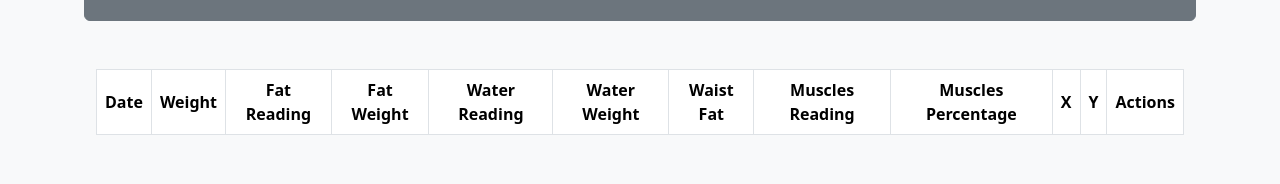
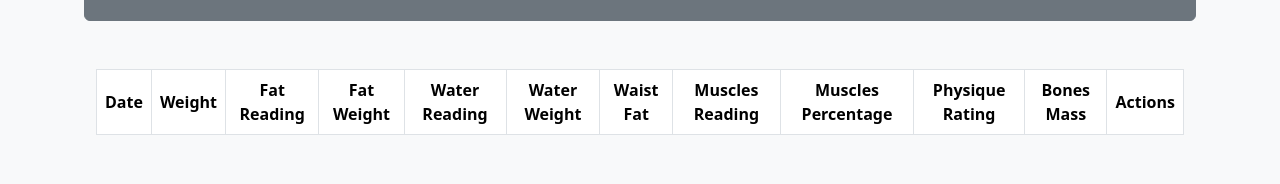
Before and after one commit to makkahwi/heal-tracker, a React (Create React App) app: page /weight-readings in a window 1280 px wide. Shown: the part 540-724 px from the top of the page. Built offline with nearby package versions, Linux system fonts and the light colour scheme; no server answers.

Commit message:
Fix Missed Label Update

```diff
--- a/src/Views/WeightReadings/index.tsx
+++ b/src/Views/WeightReadings/index.tsx
@@ -1,10 +1,4 @@
-import {
-  faArrowCircleDown,
-  faArrowCircleUp,
-  faCalendar,
-  faCalendarDays,
-  faTrash,
-} from "@fortawesome/free-solid-svg-icons";
+import { faArrowCircleDown, faArrowCircleUp, faCalendar, faCalendarDays, faTrash } from "@fortawesome/free-solid-svg-icons";
 import { FontAwesomeIcon } from "@fortawesome/react-fontawesome";
 import moment from "moment";
 import { Fragment, ReactNode, useEffect, useState } from "react";
@@ -403,8 +397,8 @@ const WeightReadings = () => {
                 <th>Waist Fat</th>
                 <th>Muscles Reading</th>
                 <th>Muscles Percentage</th>
-                <th>X</th>
-                <th>Y</th>
+                <th>Physique Rating</th>
+                <th>Bones Mass</th>
                 <th>Actions</th>
               </tr>
             </thead>
```
